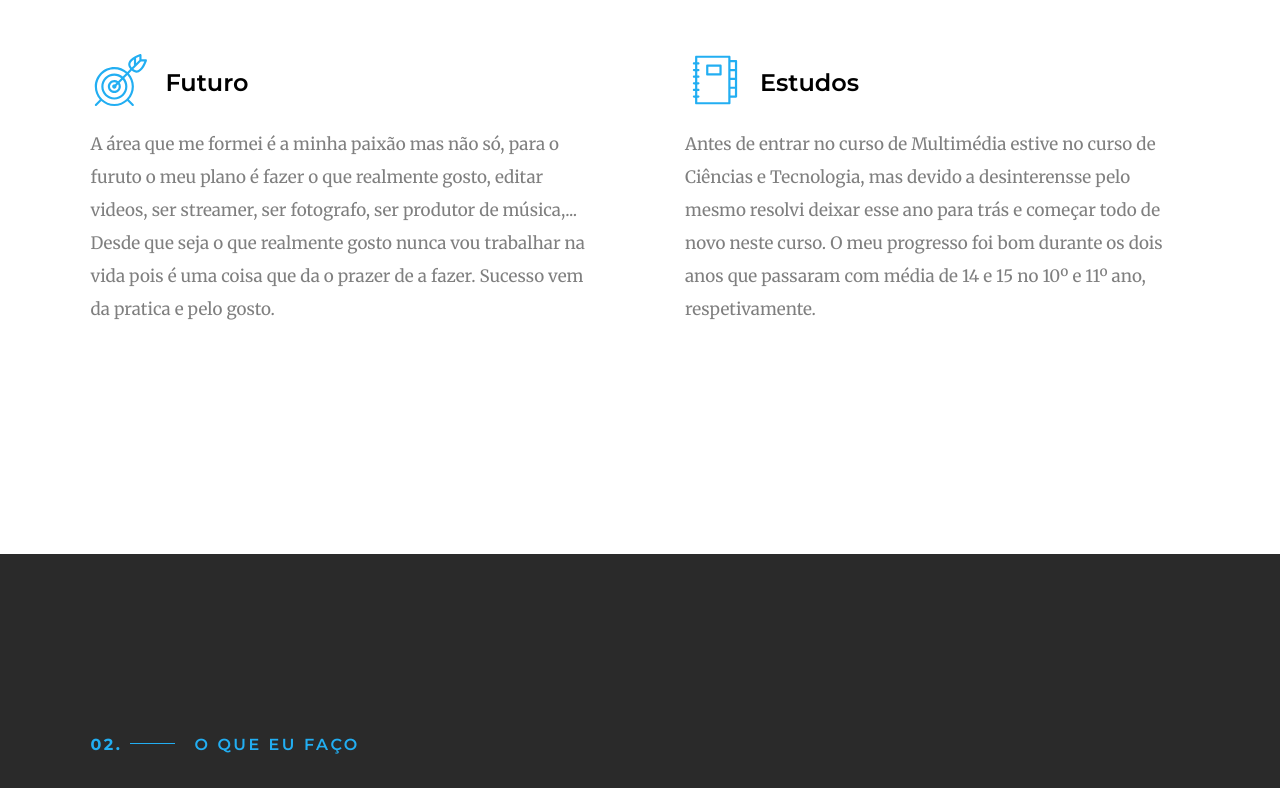
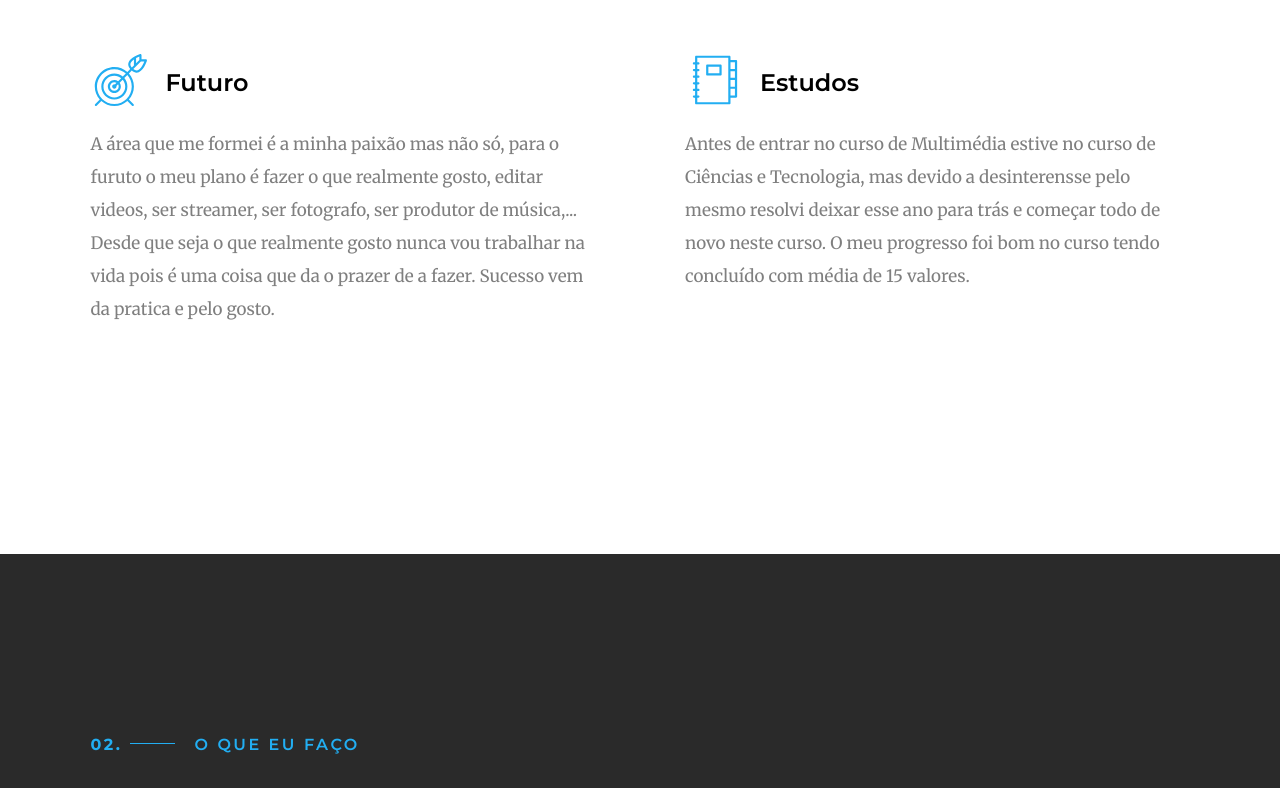
Before and after one commit to rykarde/Portfolio, a plain HTML site: page index.html in a window 1280 px wide. Shown: the part 1700-2488 px from the top of the page. Drawn offline with nearby package versions, Linux system fonts and the light colour scheme.

Commit message:
Update index.html
+txt

```diff
--- a/index.html
+++ b/index.html
@@ -164,7 +164,7 @@
         <p>
           Antes de entrar no curso de Multimédia estive no curso de Ciências e Tecnologia, mas devido
           a desinterensse pelo mesmo resolvi deixar esse ano para trás e começar todo de novo neste curso.
-          O meu progresso foi bom durante os dois anos que passaram com média de 14 e 15 no 10º e 11º ano, respetivamente.
+          O meu progresso foi bom no curso tendo concluído com média de 15 valores.
         </p>
       </div>
 
@@ -242,6 +242,7 @@
         <p>
           Música é o meu combustível para trabalhar, sem música sou pouco produtivo estou sempre a
           destrair-me com as coisas ao meu redor.
+          E uma paixão de produzir as minhas próprias e ver outras pessoas a ouvir.
         </p>
 
       </div>
```
